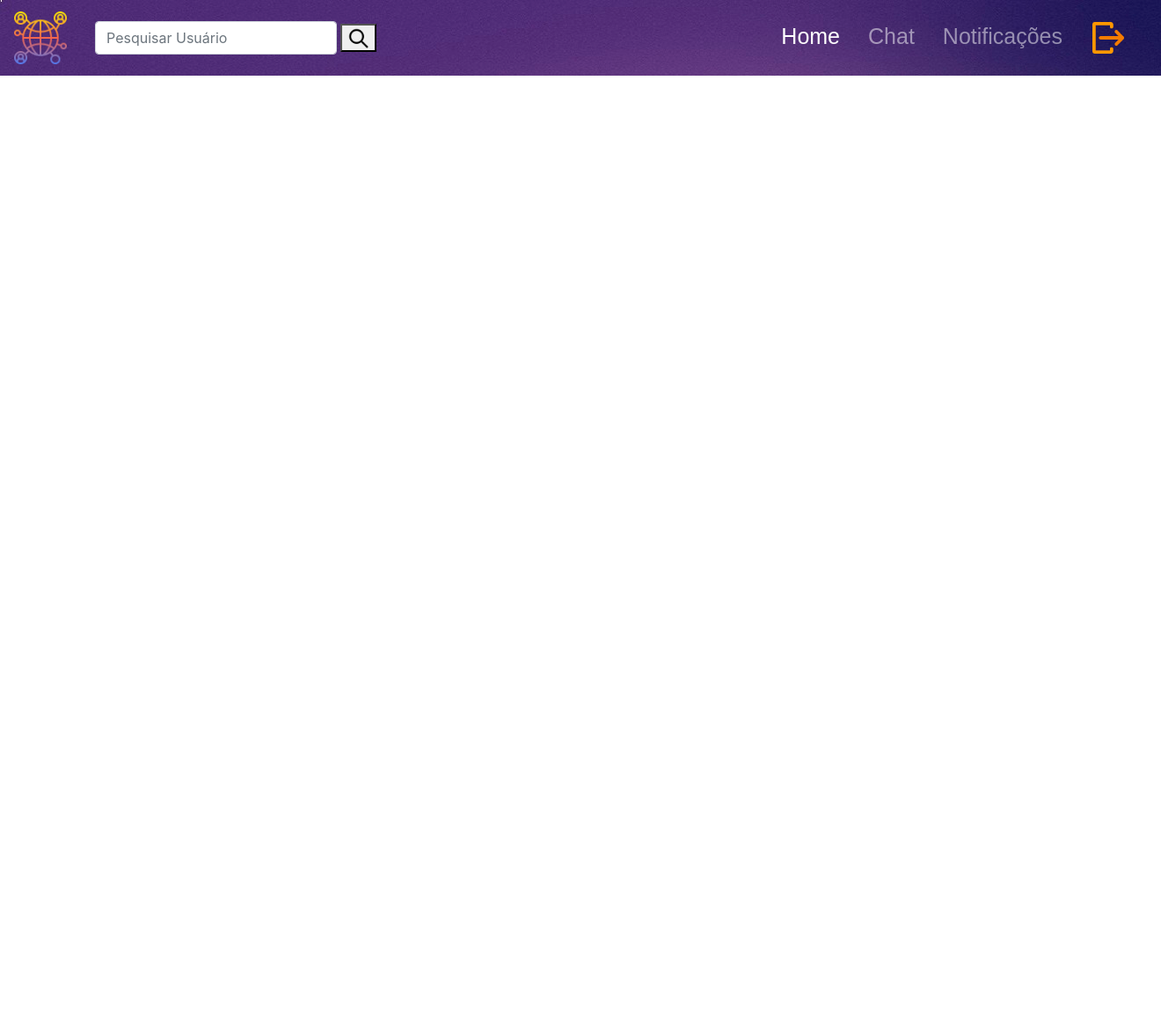
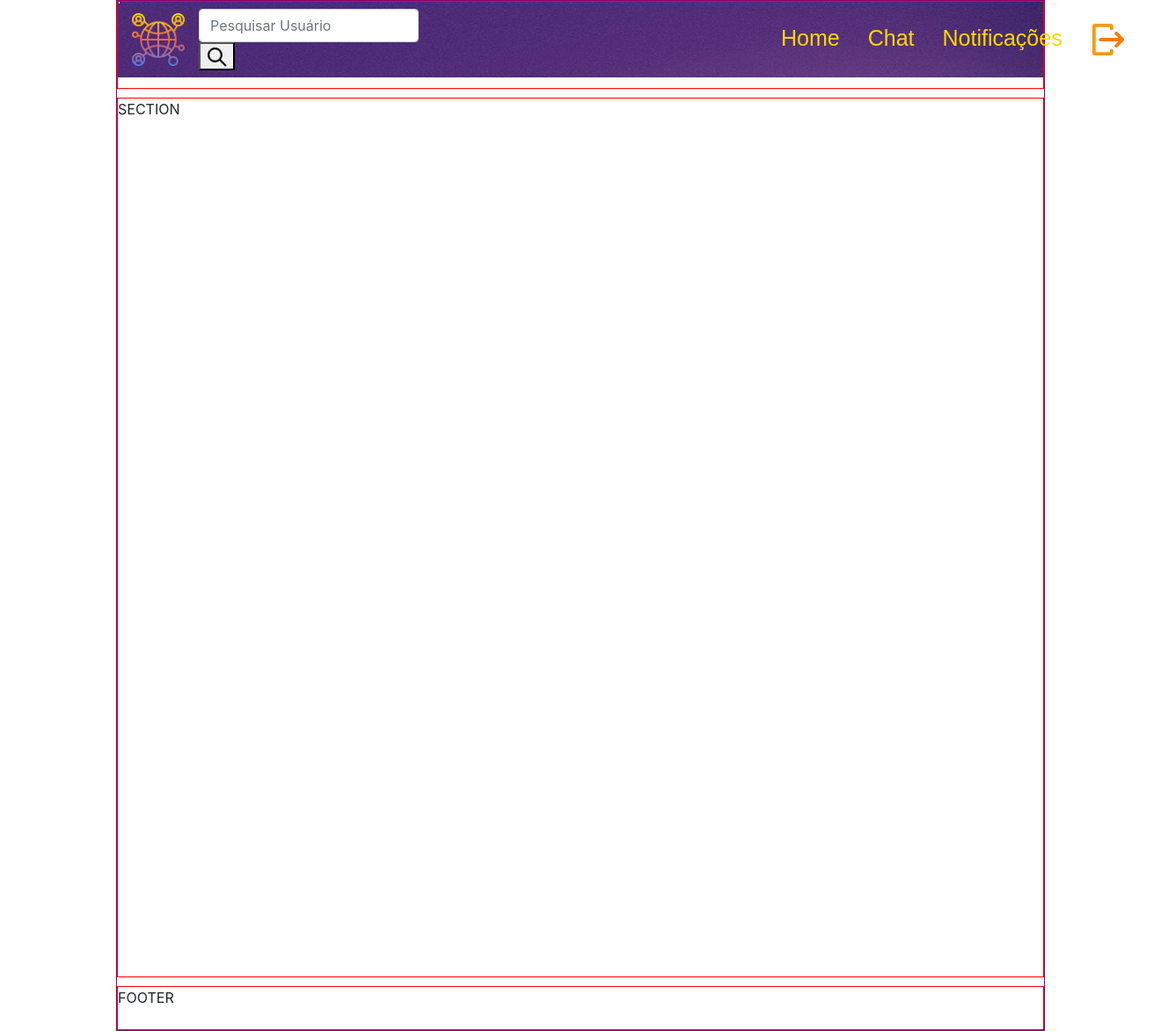
Before and after one commit to rafaeelcabral/ProjetoRedeSocial, a PHP site: page /paginainicial.html in a window 1320 px wide. Shown: the whole page at 88% size. Before the commit the page ends 86 px from the top, so only its background shows below. Run offline with PHP 8.4, Linux system fonts and the light colour scheme.

Commit message:
ajustando a pagina inicial

```diff
--- a/estilo-paginainicial.css
+++ b/estilo-paginainicial.css
@@ -1,22 +1,14 @@
-#logo{
-    width: 60px;
-    height: 60px;
-}
-
-#logout{
-    width: 40px;
-    height: 40px;
-}
-
-#username{
-    width: 275px;
-}
-
 body{
     background: rgba(162, 170, 172, .4);
 }
 
+/*---------HEADER----------*/
 header{
+    border: 1px solid red;
+    height: 100px;
+}
+
+nav{
     background: url(img/fundo.jpg);
 }
 
@@ -35,3 +27,76 @@ li a{
 li a:hover{
     color: goldenrod;
 }
+
+#logo{
+    width: 60px;
+    height: 60px;
+}
+
+#logout{
+    width: 40px;
+    height: 40px;
+}
+
+#username{
+    width: 250px;
+}
+/*-------------------------*/
+
+/*---------SECTION---------*/
+section{
+    border: 1px solid red;
+    height: 1000px;
+    margin-top: 10px;
+    margin-bottom: 10px;
+}
+/*-------------------------*/
+
+/*----------FOOTER---------*/
+footer{
+    border: 1px solid red;
+    height: 50px;
+}
+/*-------------------------*/
+
+/*--------BOOTSTRAP--------*/
+  /*ExtraSmall devices */
+  @media(max-width: 575px){
+    #container{
+        border: 1px solid purple;
+        width: 100%;
+        margin: 0px auto;
+    }
+  }
+
+  /* Small divices [576px ou +] */
+  @media(min-width: 576px){
+    #container{
+        border: 1px solid purple;
+        width: 100%;
+        margin: 0px auto;
+    }
+  }
+
+  /* Medium devices [768px ou +] */
+  @media(min-width: 768px){
+    #container{
+        border: 1px solid purple;
+        width: 90%;
+        margin: 0px auto;
+    }
+  }
+
+  /* Large devices [992px ou +] */
+  @media(min-width: 992px){
+    #container{
+        border: 1px solid purple;
+        width: 80%;
+        margin: 0px auto;
+    }
+
+    ul{
+      margin-left: 400px;
+    }
+  }
+/*-----------------------------*/
--- a/paginainicial.html
+++ b/paginainicial.html
@@ -13,36 +13,28 @@
 
     <title>Página Inicial</title>
 
-    <script>
-      // Obtém o nome do usuário a partir da URL
-      const urlParams = new URLSearchParams(window.location.search);
-      const nomeUsuario = urlParams.get('nome');
-
-      // Exibe a mensagem de boas-vindas com o nome do usuário
-      document.addEventListener("DOMContentLoaded", function() {
-        document.getElementById("mensagem").textContent = "Bem-vindo, " + nomeUsuario + "!";
-      });
-    </script>
-
   </head>
 
   <body>
 
-    <header class="navbar navbar-expand-lg navbar-dark header with-bg-image">
+    <div id="container">
+      <header>
+        <nav class="navbar navbar-expand-lg">
 
           <a class="navbar-brand" href="#">
             <img src="img/rede-social.png" id="logo">
-        <!--<span id="mensagem"></span> -->
           </a>
 
-      <button class="navbar-toggler" type="button" data-toggle="collapse" data-target="#navbarNav" aria-controls="navbarNav" aria-expanded="false" aria-label="Toggle navigation">
-        <span class="navbar-toggler-icon"></span>
+          <button class="navbar-toggler" data-toggle="collapse" data-target="#menu">
+            <img src="img/navbartoogler.png" style="width: 50px; height: 50px;">
           </button>
 
-      <div class="collapse navbar-collapse" id="navbarNav">
+          <div class="collapse navbar-collapse" id="menu">
+
+            <div class="dropdown-divider"></div>
 
             <!-- formulário -->
-        <form class="form-inline ml-3" action="processar_busca.php" method="post">
+            <form class="form-inline" action="processar_busca.php" method="post">
               <input type="text" id="username" name="username" class="form-control mr-1" placeholder="Pesquisar Usuário">
               <button>
                 <img src="img/lupa.png">
@@ -50,20 +42,25 @@
             </form>
             <!-- fim do formulário -->
 
-          <ul class="navbar-nav ml-auto">
+            <div class="dropdown-divider"></div>
+
+            <ul class="navbar-nav">
               <li class="nav-item active pr-3">
                 <a class="nav-link" href="#">Home</a>
               </li>
+
               <div class="dropdown-divider"></div>
 
               <li class="nav-item pr-3">
                 <a class="nav-link" href="">Chat</a>
               </li>
+
               <div class="dropdown-divider"></div>
 
               <li class="nav-item pr-3">
                 <a class="nav-link" href="">Notificações</a>
               </li>
+
               <div class="dropdown-divider"></div>
 
               <li class="nav-item pr-3">
@@ -73,8 +70,17 @@
 
           </div>
 
+        </nav>
       </header>
 
+      <section>
+        SECTION
+      </section>
+
+      <footer>
+        FOOTER
+      </footer>
+    </div>
     <!-- Optional JavaScript -->
     <!-- jQuery first-->
     <script src="https://code.jquery.com/jquery-3.3.1.slim.min.js" integrity="sha384-q8i/X+965DzO0rT7abK41JStQIAqVgRVzpbzo5smXKp4YfRvH+8abtTE1Pi6jizo" crossorigin="anonymous"></script>
--- a/processar_busca.php
+++ b/processar_busca.php
@@ -12,7 +12,7 @@
 
     // Exibe os resultados
     if($result->num_rows > 0){
-    // Redireciona para a página de resultados com o termo de pesquisa
+        // Redireciona para a página de resultados com o termo de pesquisa
         header("Location: resultado_busca.php?busca=" . urlencode($username));
     } else{
         echo "Nenhum usuário encontrado.";
```
Also changed, not shown: resultado_busca.php (+30 -14 lines), img/navbartoogler.png (added). Lines whose indentation alone changed are shown as unchanged.
